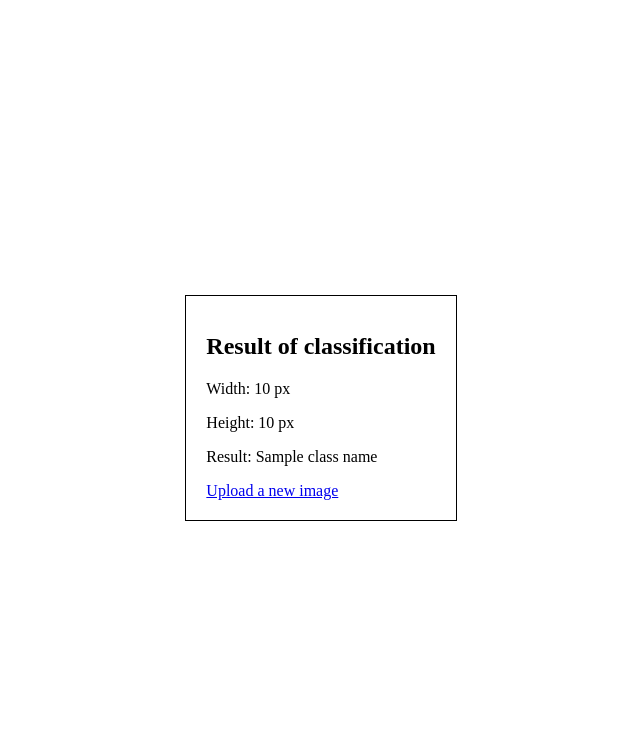
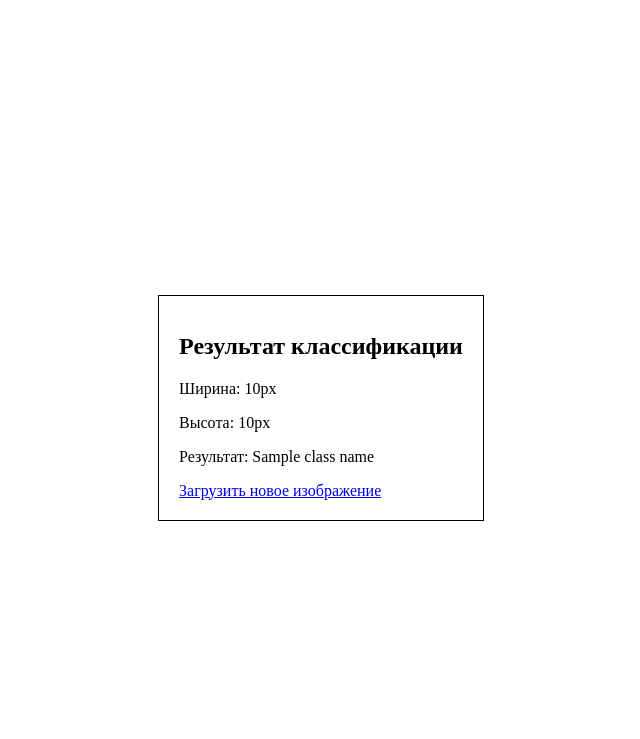
Before and after one commit to Dilara0880/imgClassificator, a FastAPI app: template templates/result.html in a window 1280 px wide. Shown: the top 739 px of the page, without its empty margins (319-959 px from the left). Run offline with FastAPI, Linux system fonts and the light colour scheme; the template is opened without the code that fills it: most values are stand-ins (such as "Sample title", 1, 10 or a date in 2020).

Commit message:
updated result.html template

```diff
--- a/templates/result.html
+++ b/templates/result.html
@@ -6,11 +6,11 @@
 </head>
 <body>
 <div class="container">
-    <h1>Result of classification</h1>
-    <p>Width: {{ width }} px</p>
-    <p>Height: {{ height }} px</p>
-    <p>Result: {{ class_name }}</p>
-    <a href="/">Upload a new image</a>
+    <h1>Результат классификации</h1>
+    <p>Ширина: {{ width }}px</p>
+    <p>Высота: {{ height }}px</p>
+    <p>Результат: {{ class_name }}</p>
+    <a href="/">Загрузить новое изображение</a>
 </div>
 </body>
 </html>
```
